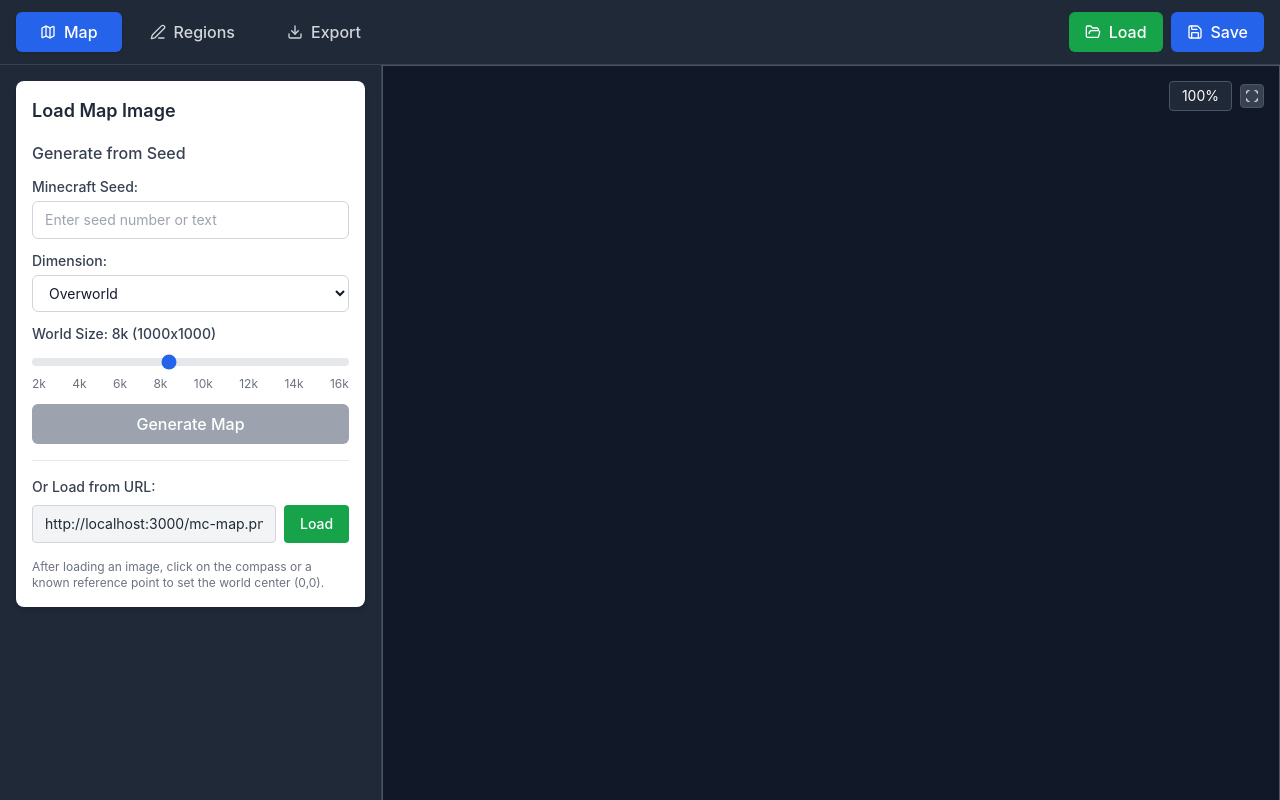
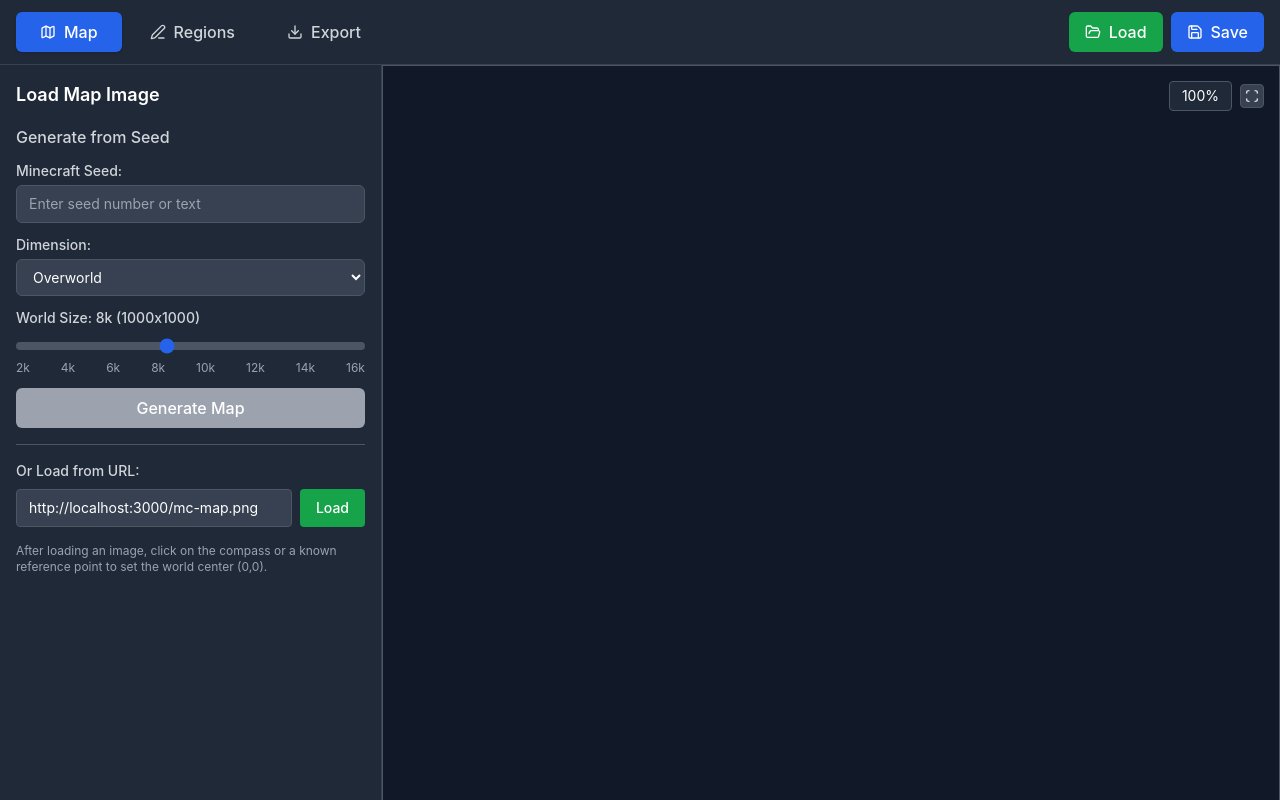
Before and after one commit to Biggsen/mc-region-maker, a React (Vite) app: page / in a window 1280 px wide. Built offline with nearby package versions, Linux system fonts and the light colour scheme.

Commit message:
map panel ui on black

```diff
--- a/src/components/MapLoaderControls.tsx
+++ b/src/components/MapLoaderControls.tsx
@@ -209,31 +209,31 @@ export function MapLoaderControls() {
   }
 
   return (
-    <div className="bg-white rounded-lg shadow-md mb-4 p-4 space-y-4">
-      <h3 className="text-lg font-semibold text-gray-800">Load Map Image</h3>
+    <div className="space-y-4">
+      <h3 className="text-lg font-semibold text-white">Load Map Image</h3>
 
       {/* Generate Map Section */}
-      <div className="border-b pb-4">
-        <h4 className="text-md font-medium text-gray-700 mb-3">Generate from Seed</h4>
+      <div className="border-b border-gray-600 pb-4">
+        <h4 className="text-md font-medium text-gray-300 mb-3">Generate from Seed</h4>
 
          <div className="mb-3">
-           <label className="block text-sm font-medium text-gray-700 mb-1">Minecraft Seed:</label>
+           <label className="block text-sm font-medium text-gray-300 mb-1">Minecraft Seed:</label>
            <input
              type="text"
              value={seed}
              onChange={(e) => setSeed(e.target.value)}
              placeholder="Enter seed number or text"
-             className="w-full px-3 py-2 bg-white border border-gray-300 rounded-md focus:outline-none focus:ring-2 focus:ring-blue-500 text-sm text-gray-900"
+             className="w-full px-3 py-2 bg-gray-700 border border-gray-600 rounded-md focus:outline-none focus:ring-2 focus:ring-blue-500 text-sm text-white"
              disabled={isLoading}
            />
          </div>
 
          <div className="mb-3">
-           <label className="block text-sm font-medium text-gray-700 mb-1">Dimension:</label>
+           <label className="block text-sm font-medium text-gray-300 mb-1">Dimension:</label>
            <select
              value={dimension}
              onChange={(e) => setDimension(e.target.value)}
-             className="w-full px-3 py-2 bg-white border border-gray-300 rounded-md focus:outline-none focus:ring-2 focus:ring-blue-500 text-sm text-gray-900"
+             className="w-full px-3 py-2 bg-gray-700 border border-gray-600 rounded-md focus:outline-none focus:ring-2 focus:ring-blue-500 text-sm text-white"
              disabled={isLoading}
            >
              <option value="overworld">Overworld</option>
@@ -244,7 +244,7 @@ export function MapLoaderControls() {
 
         {dimension === 'overworld' && (
           <div className="mb-3">
-            <label className="block text-sm font-medium text-gray-700 mb-1">
+            <label className="block text-sm font-medium text-gray-300 mb-1">
               World Size: {worldSize}k ({worldSize * 125}x{worldSize * 125})
             </label>
             <input
@@ -254,10 +254,10 @@ export function MapLoaderControls() {
               step="1"
               value={worldSize}
               onChange={(e) => setWorldSize(parseInt(e.target.value))}
-              className="w-full h-2 bg-gray-200 rounded-lg appearance-none cursor-pointer accent-blue-600"
+              className="w-full h-2 bg-gray-600 rounded-lg appearance-none cursor-pointer accent-blue-600"
               disabled={isLoading}
             />
-            <div className="flex justify-between text-xs text-gray-500 mt-1">
+            <div className="flex justify-between text-xs text-gray-400 mt-1">
               <span>2k</span>
               <span>4k</span>
               <span>6k</span>
@@ -271,7 +271,7 @@ export function MapLoaderControls() {
         )}
 
         {error && (
-          <div className="mb-3 p-2 bg-red-100 border border-red-300 rounded text-red-700 text-sm">
+          <div className="mb-3 p-2 bg-red-900 border border-red-700 rounded text-red-300 text-sm">
             {error}
           </div>
         )}
@@ -293,11 +293,11 @@ export function MapLoaderControls() {
 
         {generatedImage && (
           <div className="mt-3">
-            <div className="bg-gray-100 rounded p-2 mb-2">
+            <div className="bg-gray-700 rounded p-2 mb-2">
               <img
                 src={generatedImage}
                 alt="Generated map"
-                className="w-full h-auto border border-gray-300 rounded"
+                className="w-full h-auto border border-gray-600 rounded"
               />
             </div>
             <button
@@ -306,7 +306,7 @@ export function MapLoaderControls() {
             >
               Import Map (Fresh Start)
             </button>
-            <div className="text-xs text-yellow-600 mt-1">
+            <div className="text-xs text-yellow-400 mt-1">
               ⚠️ This will clear all existing regions and start fresh
             </div>
           </div>
@@ -315,14 +315,14 @@ export function MapLoaderControls() {
 
       {/* Load from URL Section */}
       <div>
-        <label className="block text-sm font-medium text-gray-700 mb-2">Or Load from URL:</label>
+        <label className="block text-sm font-medium text-gray-300 mb-2">Or Load from URL:</label>
         <form onSubmit={handleUrlSubmit} className="flex space-x-2">
           <input
             type="url"
             value={imageUrl}
             onChange={(e) => setImageUrl(e.target.value)}
             placeholder="http://localhost:3000/map.png"
-            className="flex-1 bg-gray-100 text-gray-800 px-3 py-2 rounded border border-gray-300 focus:border-blue-500 focus:outline-none text-sm"
+            className="flex-1 bg-gray-700 text-white px-3 py-2 rounded border border-gray-600 focus:border-blue-500 focus:outline-none text-sm"
           />
           <button
             type="submit"
@@ -333,15 +333,15 @@ export function MapLoaderControls() {
         </form>
       </div>
 
-      <p className="text-xs text-gray-500">
+      <p className="text-xs text-gray-400">
         After loading an image, click on the compass or a known reference point to set the world center (0,0).
       </p>
 
       {/* Map Details Panel */}
       {mapState.mapState.image && loadedMapDetails && (
-        <div className="mt-4 p-3 bg-blue-50 border border-blue-200 rounded-md">
-          <h4 className="text-sm font-semibold text-blue-800 mb-2">Map Details</h4>
-          <div className="space-y-1 text-xs text-blue-700">
+        <div className="mt-4 p-3 bg-blue-900 border border-blue-700 rounded-md">
+          <h4 className="text-sm font-semibold text-blue-200 mb-2">Map Details</h4>
+          <div className="space-y-1 text-xs text-blue-300">
             {loadedMapDetails.seed && (
               <div><span className="font-medium">Seed:</span> {loadedMapDetails.seed}</div>
             )}
@@ -360,10 +360,10 @@ export function MapLoaderControls() {
 
       {/* Clear All Data Button - Only show if there's data to clear */}
       {(mapState.mapState.image || regions.regions.length > 0) && (
-        <div className="mt-4 pt-4 border-t border-gray-300">
+        <div className="mt-4 pt-4 border-t border-gray-600">
           <button
             onClick={handleClearData}
-            className="w-full text-red-600 hover:text-red-700 text-sm py-2 px-4 rounded border border-red-300 hover:border-red-400 hover:bg-red-50 transition-colors"
+            className="w-full text-red-400 hover:text-red-300 text-sm py-2 px-4 rounded border border-red-600 hover:border-red-500 hover:bg-red-900 transition-colors"
             title="Clear all saved data"
           >
             Clear All Data
```
